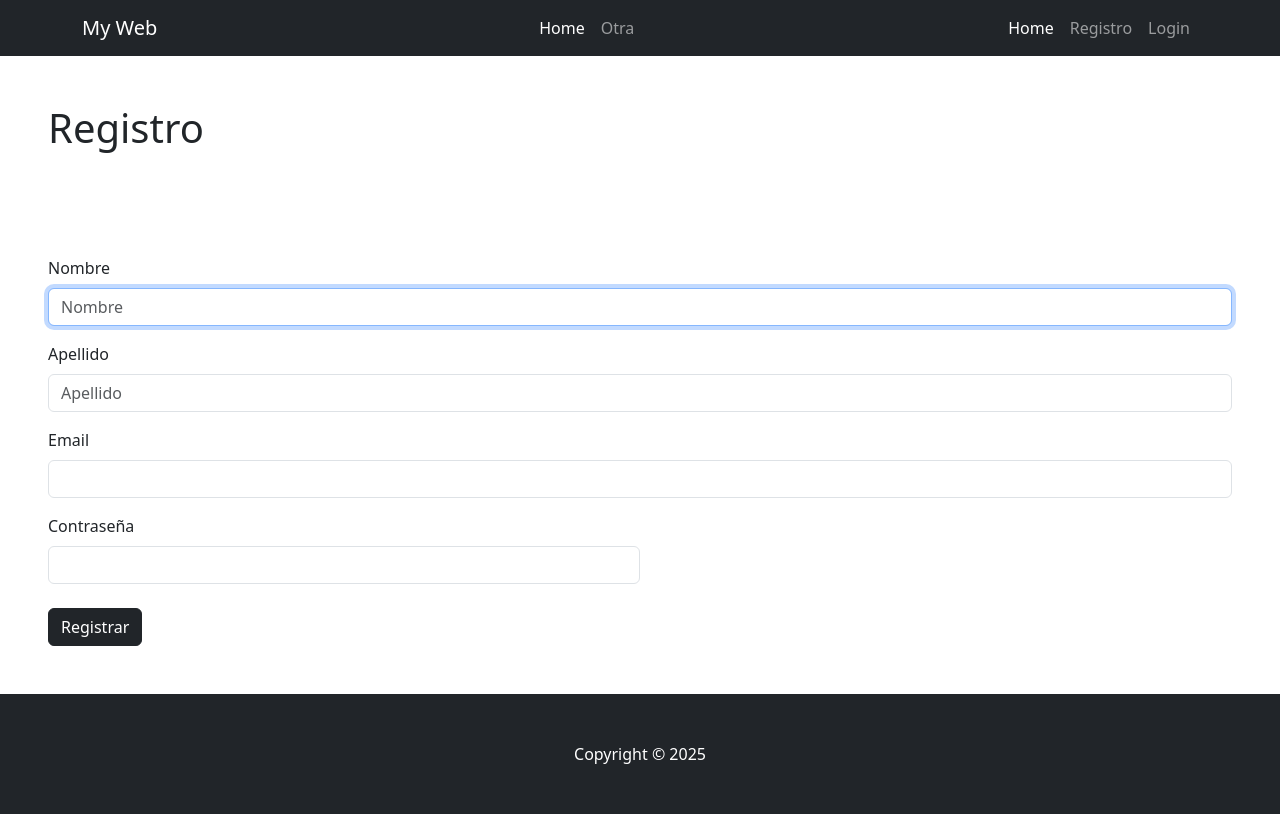
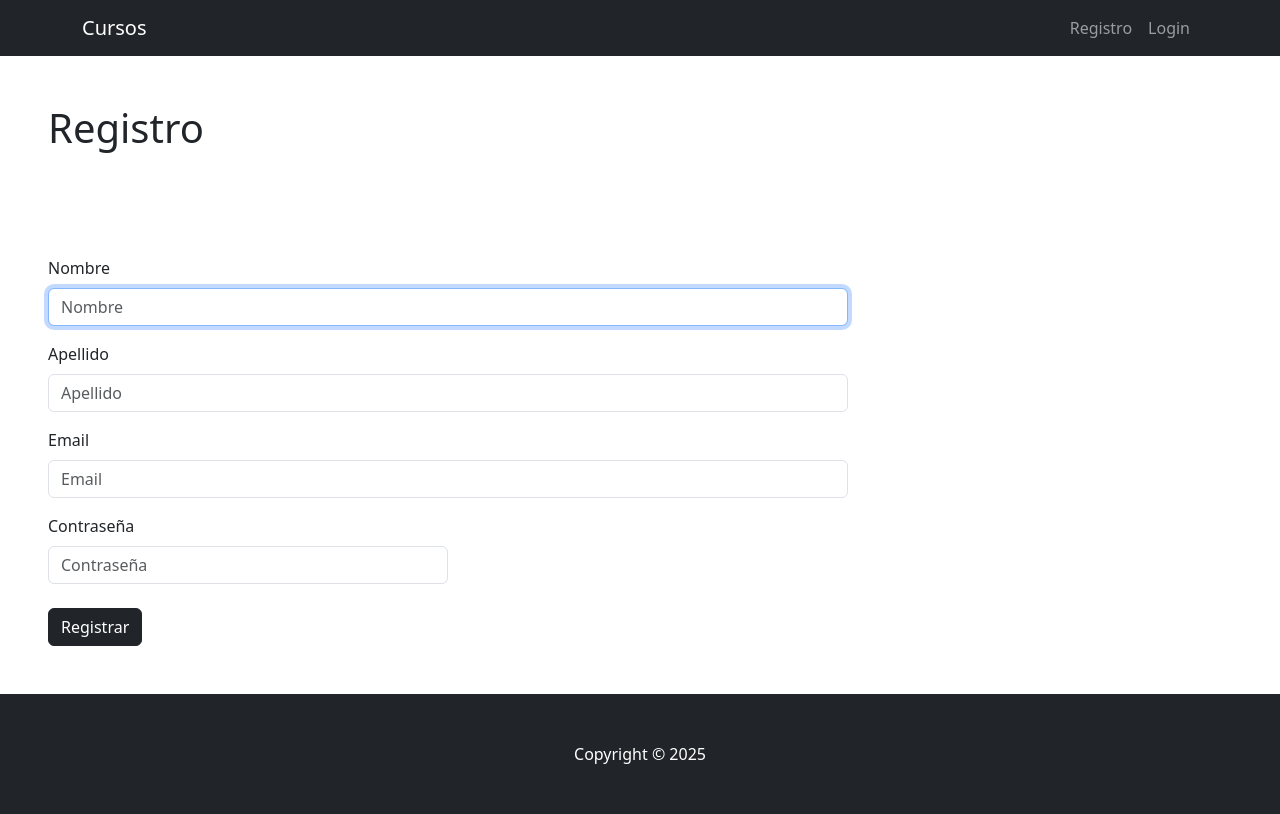
Before and after one commit to ROBER91191/Api-MYSQL, a Flask app: page /signup in a window 1280 px wide. Run offline with Flask 3, Linux system fonts and the light colour scheme.

Commit message:
Update headers

```diff
--- a/app.py
+++ b/app.py
@@ -84,15 +84,18 @@ def userdata(id):
         #mostrar datos
         results = db.user_datalogin(id)
         total = len(results)
+
+        cursos = db.get_all_cursos()
+
         if results:
             return render_template("userdata.html", show_data_aftersend =
-            True, rerror=False, results=results, total=total)
+            True, rerror=False, results=results, total=total,cursos=cursos)
         else:
             return render_template("userdata.html", show_data_aftersend =
-            True, rerror = False, rerror_msg = "En este momento no podemos procesar la solicitud, inténtalo de nuevo más tarde")
+            True, rerror = False, rerror_msg = "En este momento no podemos procesar la solicitud, inténtalo de nuevo más tarde", cursos=[])
     else:
         return render_template("userdata.html", show_data_aftersend =
-        True, rerror=False, rerror_msg="Debes estar logado para ver esta sección")
+        True, rerror=False, rerror_msg="Debes estar logado para ver esta sección",cursos=[])
 
 
 @app.route("/login", methods=["GET","POST"])
--- a/templates/layout.html
+++ b/templates/layout.html
@@ -11,24 +11,27 @@
     <body>
         <nav class="navbar navbar-expand-lg navbar-dark bg-dark">
             <div class="container">
-                    <a class="navbar-brand" href="{{ url_for('home') }}">My Web</a>
+                    <a class="navbar-brand" href="{{ url_for('home') }}">Cursos</a>
                     <button class="navbar-toggler" type="button" data-bs-toggle="collapse" data-bstarget="#
                     navbarSupportedContent" aria-controls="navbarSupportedContent" aria-expanded="false" aria-label="Toggle
                     navigation"><span class="navbar-toggler-icon"></span></button>
                 <div class="collapse navbar-collapse" id="navbarSupportedContent">
-                    <ul class="navbar-nav ms-auto mb-2 mb-lg-0">
+                    <!-- <ul class="navbar-nav ms-auto mb-2 mb-lg-0">
                         <li class="nav-item"><a class="nav-link active" aria-current="page" href="{{ url_for('home')
                         }}">Home</a></li>
                         <li class="nav-item"><a class="nav-link" href="{{ url_for('home') }}">Otra</a></li>
-                    </ul>
+                    </ul> -->
                     <ul class="navbar-nav ms-auto mb-2 mb-lg-0">
+                        {% if is_logged_in %}
                         <li class="nav-item"><a class="nav-link active" aria-current="page"
                         href="{{ url_for('home') }}">Home</a></li>
+                        {% endif %}
+                        {% if not is_logged_in %}
                         <li class="nav-item"><a class="nav-link" href="{{ url_for('signup')
                         }}">Registro</a></li>
                         <li class="nav-item"><a class="nav-link" href="{{ url_for('login')
                         }}">Login</a></li>
-                        {% if is_logged_in %}
+                        {% else %}
                         <li class="nav-item"><a class="nav-link" href="{{ url_for('logout')
                         }}">Logout</a></li>
                         {% endif %}
--- a/templates/signup.html
+++ b/templates/signup.html
@@ -12,27 +12,35 @@
     <div class="alert alert-warning" role="alert">{{rerror_msg}}</div>
     {% endif %}
     </div>
-    <form class="form" method="post" class="mxw-800">
+    <form class="form mxw-800" method="post">
         <div class="form-group">
             <label for="nombre" class="form-label">Nombre</label>
-    <input type="text" name="nombre" id="nombre" class="form-control" placeholder="Nombre" required autofocus {% if show_data_aftersend %}
-    value={{nombre}} {% endif %}>
+            <input type="text" name="nombre" id="nombre" class="form-control" placeholder="Nombre" required autofocus
+                   {% if show_data_aftersend %} value="{{ nombre }}" {% endif %}>
         </div>
+
         <div class="form-group mt-3">
             <label for="apellido" class="form-label">Apellido</label>
-    <input type="text" name="apellido" id="apellido" class="form-control" placeholder="Apellido" required {% if show_data_aftersend %}
-    value={{apellido}} {% endif %}>
+            <input type="text" name="apellido" id="apellido" class="form-control" placeholder="Apellido" required
+                   {% if show_data_aftersend %} value="{{ apellido }}" {% endif %}>
         </div>
+
         <div class="form-group mt-3">
             <label for="email" class="form-label">Email</label>
-    <input type="email" name="email" id="email" class="form-control" required {% if show_data_aftersend %} value={{email}} {% endif %}>
+            <input type="email" name="email" id="email" class="form-control" placeholder="Email" required
+                   {% if show_data_aftersend %} value="{{ email }}" {% endif %}>
         </div>
+
         <div class="form-group mt-3 w-50">
             <label for="passw" class="form-label">Contraseña</label>
-    <input type="password" name="passw" id="passw" class="form-control" required {% if show_data_aftersend %} value={{passw}} {% endif %}>
+            <input type="password" name="passw" id="passw" class="form-control" placeholder="Contraseña" required
+                   {% if show_data_aftersend %} value="{{ passw }}" {% endif %}>
         </div>
+
         <input type="submit" class="btn btn-dark mt-4" value="Registrar">
     </form>
+
+</div>
 {% endblock %}
 
 {% block footer %}
```
Lines whose indentation alone changed are shown as unchanged.
